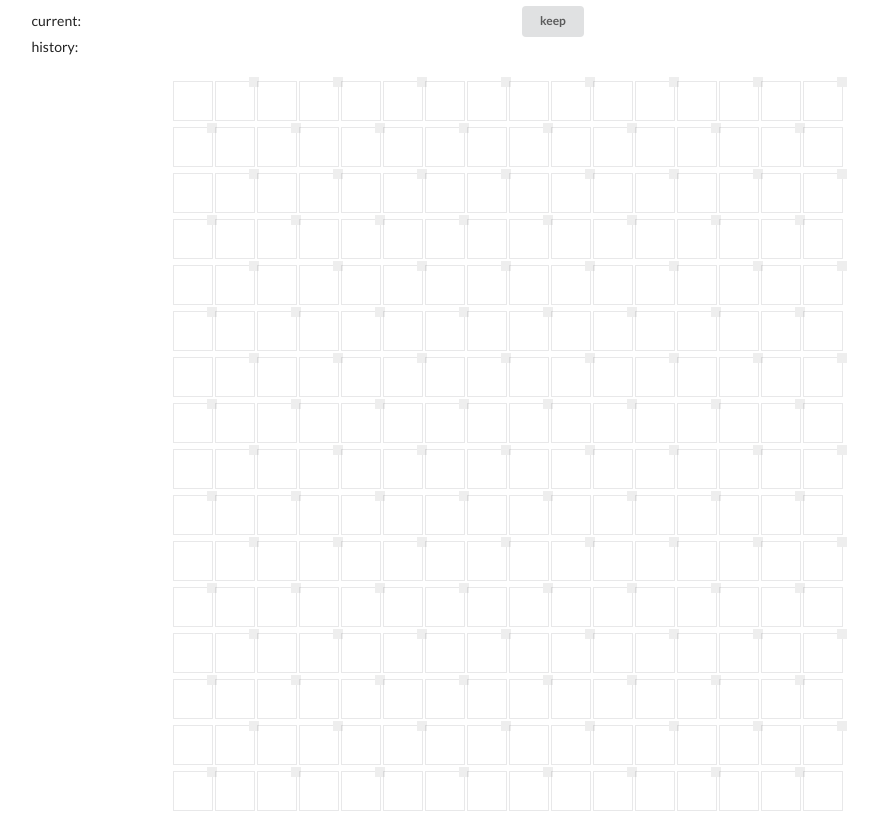
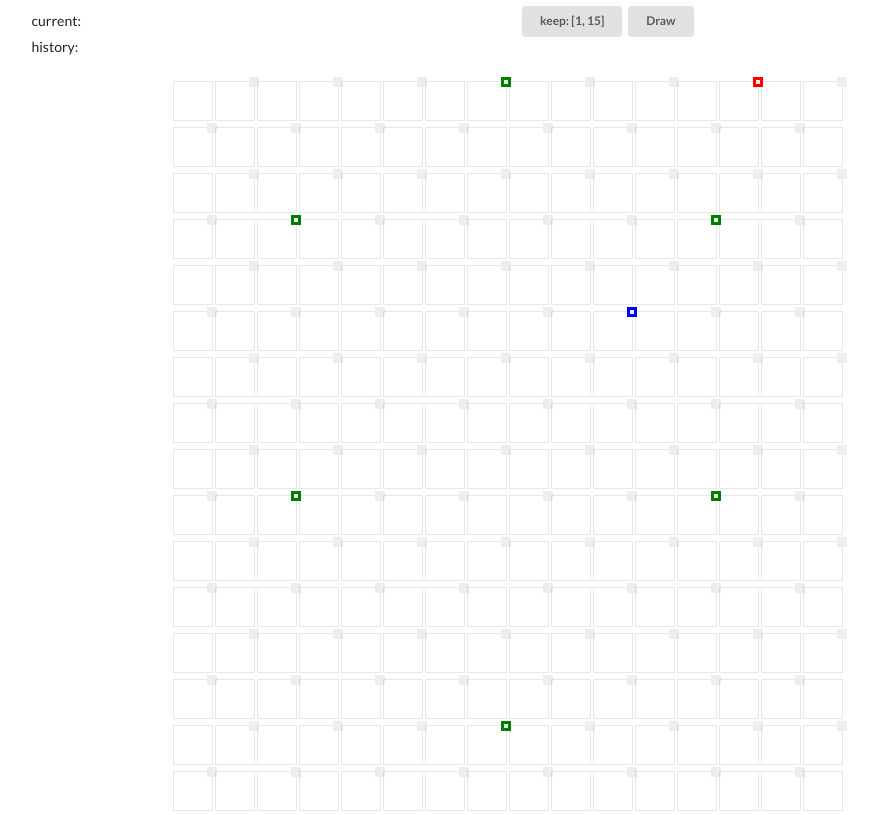
Before and after one commit to ryosuzuki/dynamic-tactile-marker, a website: page index.html in a window 1280 px wide. Both pictures are taken after a click on the element 386 px from the left and 81 px from the top of the page. Shown: the whole page, without its empty margins (132-1010 px from the left). Drawn offline with nearby package versions, Linux system fonts and the light colour scheme; no server answers.

Commit message:
Update for user study

```diff
--- a/index.html
+++ b/index.html
@@ -30,6 +30,17 @@
       top: -20px;
       z-index: 800;
     }
+    #point-2-6, #point-2-12, #point-12-12, #point-12-6, #point-7-15, #point-7-1 {
+      border: 3px solid green;
+    }
+    #point-10-10 {
+      border: 3px solid blue;
+    }
+    #point-13-15 {
+      border: 3px solid red;
+    }
+
+
     .point {
       position: absolute;
       width: 10px;
@@ -79,13 +90,9 @@
         let id = $(this).attr('id')
         window.current = id
         sendCommand(id)
-
-        let keep = $('#keep').hasClass('active')
-        if (keep) {
-          let p = parseInt(id.split('-')[0])
-          let n = parseInt(id.split('-')[1])
-          $('#keep').text(`keep: [${p}, ${n}]`)
-        }
+        let p = parseInt(id.split('-')[0])
+        let n = parseInt(id.split('-')[1])
+        $('#keep').text(`keep: [${p}, ${n}]`)
       })
 
       $('#keep').click(function(event) {
@@ -103,7 +110,18 @@
           let id = window.current
           sendCommand(id)
         }
-      }, 1000)
+      }, 300)
+
+      $('#draw').click(function(event) {
+        draw()
+      });
+
+      function draw() {
+        // sendCommand('2-4')
+        // sendCommand('2-12')
+        // sendCommand('12-12')
+        // sendCommand('12-4')
+      }
 
       function sendCommand(id) {
         $.ajax({
@@ -132,6 +150,7 @@
     <div class="six wide column">
       <br>
       <button id="keep" class="ui tiny toggle button">keep</button>
+      <button id="draw" class="ui tiny button">Draw</button>
     </div>
     <div class="twelve wide column">
       <p style="overflow: hidden; height: 40px; line-height: 20px;">history: <br><span id="history" style="white-space: nowrap;"></span></p>
```
